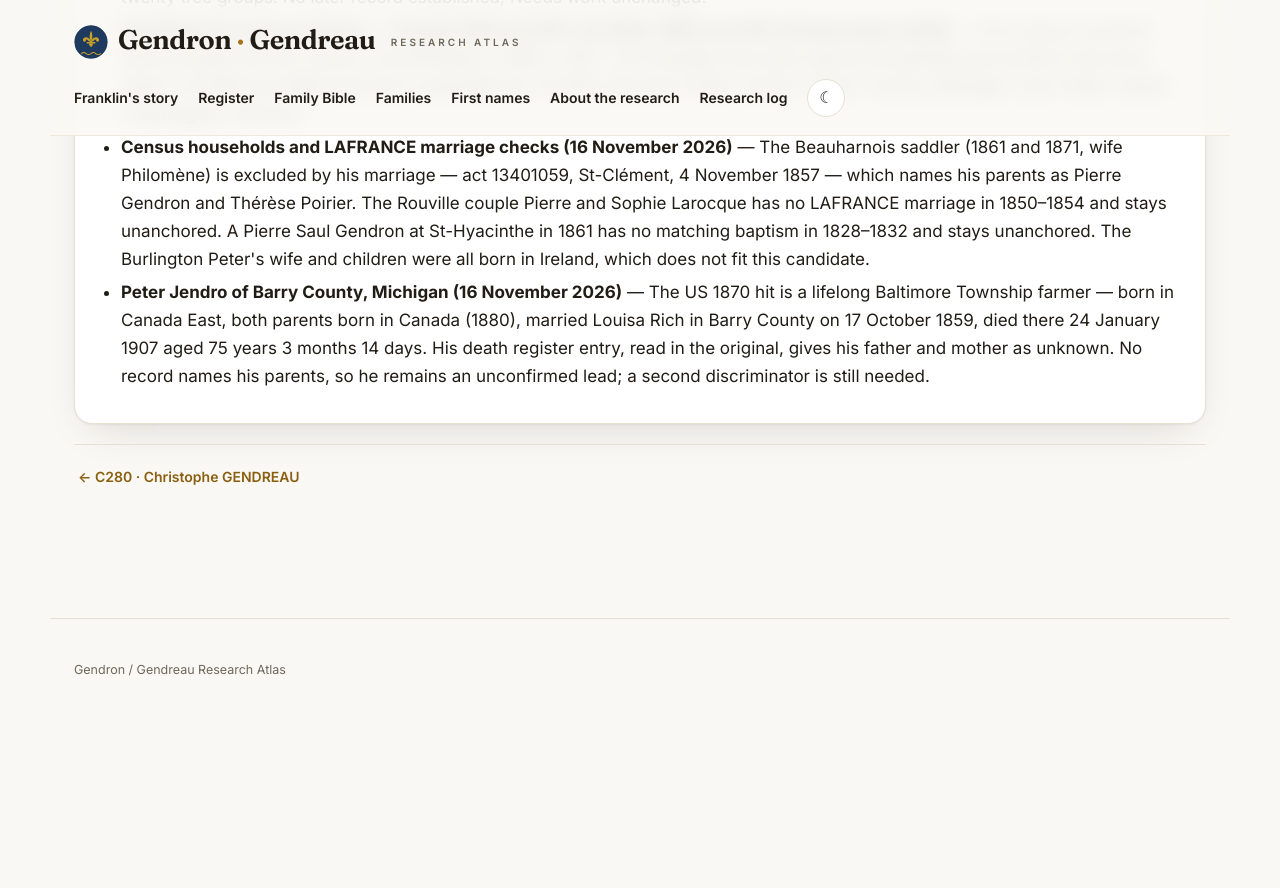
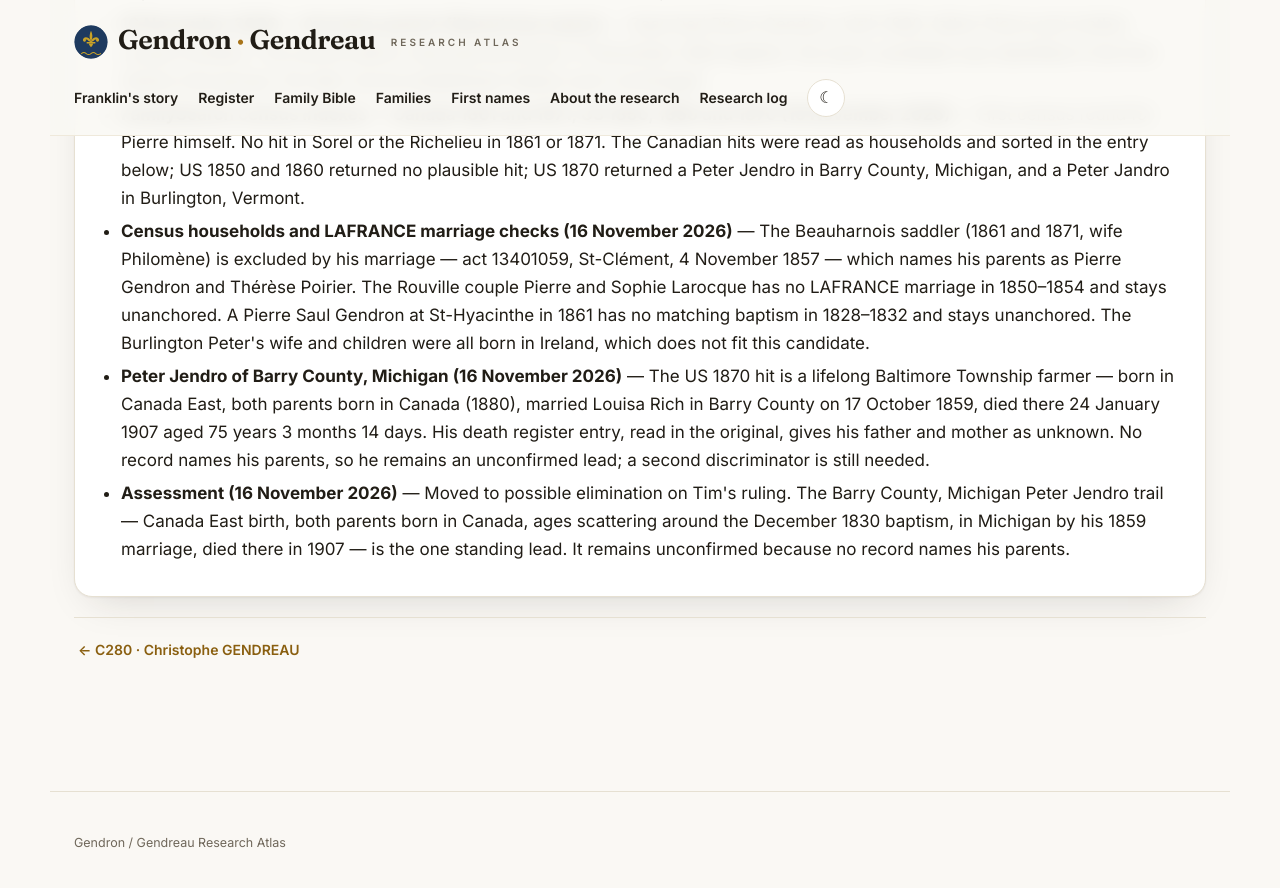
Before and after one commit to vetharmon/gendron-research, a Jekyll site: the page built from _candidates/c281.md, in a window 1280 px wide and 900 px high, scrolled down 2589 px. Shown: the top 888 px of the window. Built offline with Jekyll 4.4.1, drawn with Linux system fonts in a browser that asks for light colours; before the commit the page ends 3316 px from its top, so only the background shows below that; some of the changed text lies outside the part shown.

Commit message:
C281 to possible elimination (Tim's ruling) — Peter Jendro of Barry County, Michigan lead

```diff
--- a/_candidates/c281.md
+++ b/_candidates/c281.md
@@ -4,14 +4,14 @@ id: C281
 title: Pierre GENDRON
 date_record: '1830-12-17'
 place: Sorel (St-Pierre)
-status: Needs work
-category: unresolved
-tier: none
+status: Possible elimination
+category: qualified
+tier: possible
 francois: false
 act: '4345489'
 parents: Pierre Gendron and Louise Fontaine
 parents_note: Names from the LAFRANCE baptism index.
-outcome: No later record identified.
+outcome: Possibly the Peter Jendro of Barry County, Michigan (m. Louisa Rich 1859, d. 1907) — unconfirmed; no record names his parents.
 search_log:
 - resource: PRDH-IGD / LAFRANCE consolidation
   outcome: Baptism located — act 4345489, Sorel (St-Pierre), 1830-12-17.
@@ -30,6 +30,8 @@ search_log:
   outcome: The Beauharnois saddler (1861 and 1871, wife Philomène) is excluded by his marriage — act 13401059, St-Clément, 4 November 1857 — which names his parents as Pierre Gendron and Thérèse Poirier. The Rouville couple Pierre and Sophie Larocque has no LAFRANCE marriage in 1850–1854 and stays unanchored. A Pierre Saul Gendron at St-Hyacinthe in 1861 has no matching baptism in 1828–1832 and stays unanchored. The Burlington Peter's wife and children were all born in Ireland, which does not fit this candidate.
 - resource: Peter Jendro of Barry County, Michigan (16 November 2026)
   outcome: The US 1870 hit is a lifelong Baltimore Township farmer — born in Canada East, both parents born in Canada (1880), married Louisa Rich in Barry County on 17 October 1859, died there 24 January 1907 aged 75 years 3 months 14 days. His death register entry, read in the original, gives his father and mother as unknown. No record names his parents, so he remains an unconfirmed lead; a second discriminator is still needed.
+- resource: Assessment (16 November 2026)
+  outcome: Moved to possible elimination on Tim's ruling. The Barry County, Michigan Peter Jendro trail — Canada East birth, both parents born in Canada, ages scattering around the December 1830 baptism, in Michigan by his 1859 marriage, died there in 1907 — is the one standing lead. It remains unconfirmed because no record names his parents.
 permalink: /candidates/c281/
 sources:
 - label: LAFRANCE baptism (act 4345489)
```
